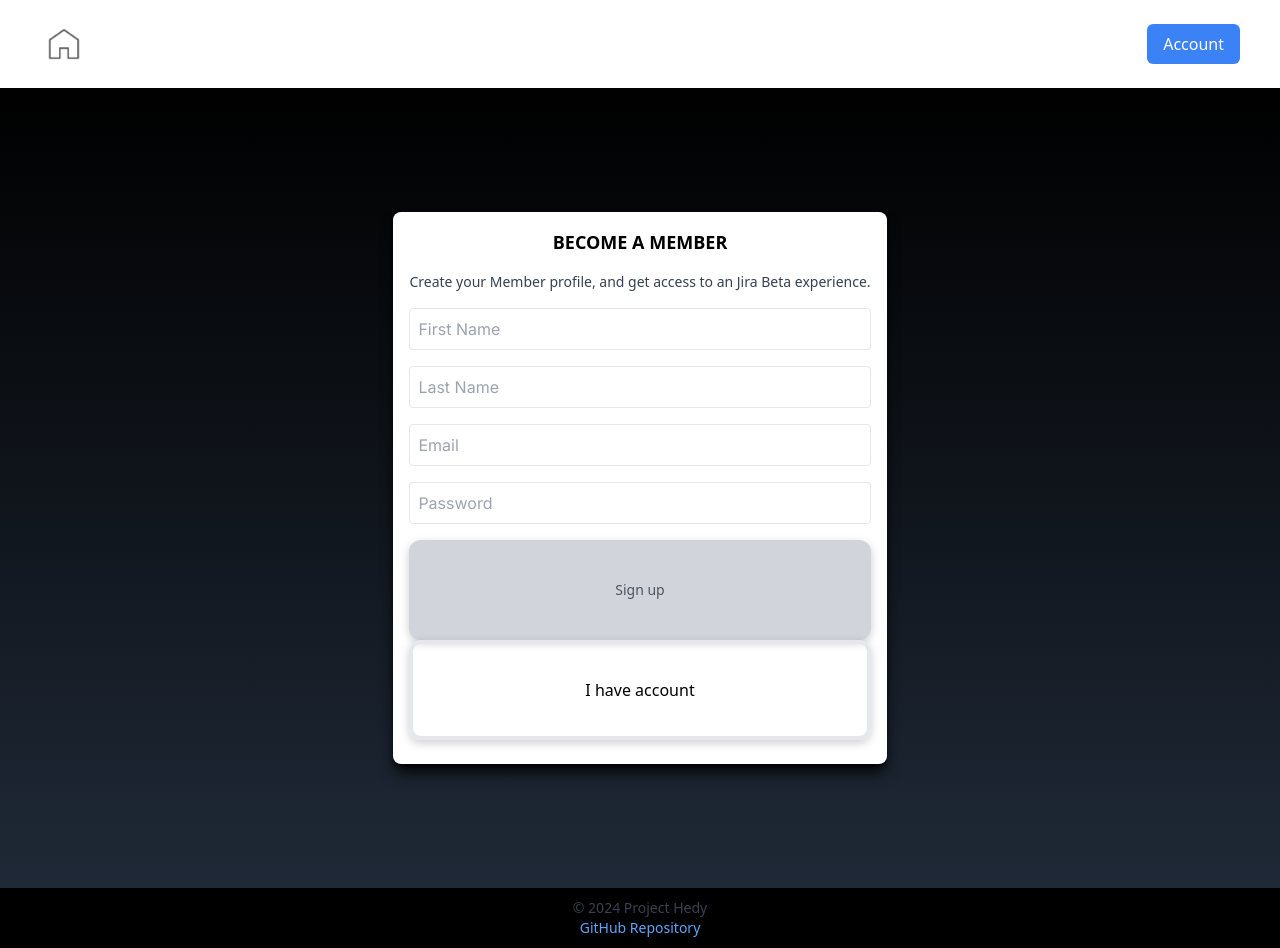
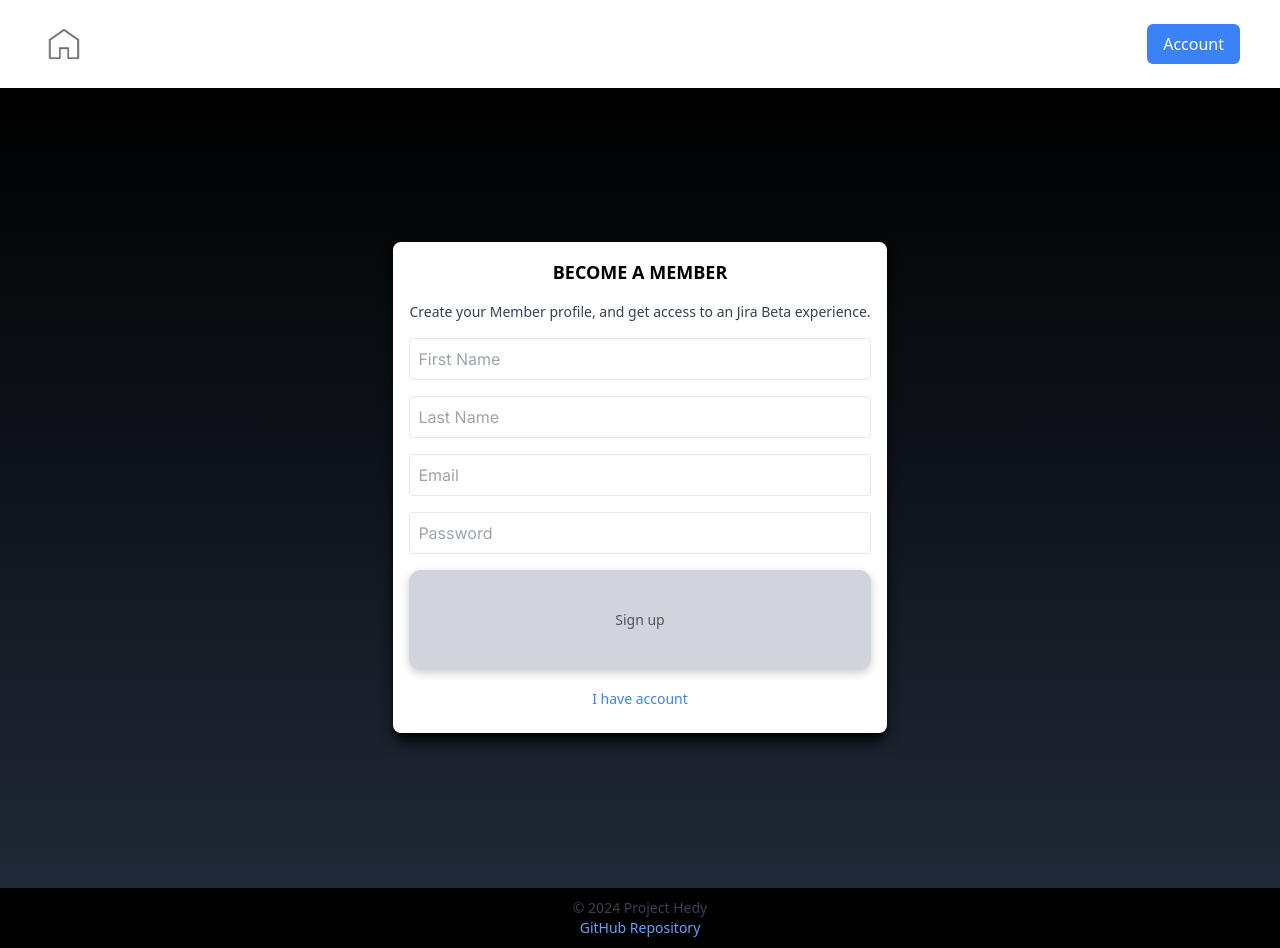
Before and after one commit to Jira-Project-Hedy/JiraProject, a Next.js app in the folder project/: page /account/register in a window 1280 px wide. Built offline with nearby package versions, Linux system fonts and the light colour scheme; no server answers.

Commit message:
btn & user

```diff
--- a/project/src/app/account/register/page.tsx
+++ b/project/src/app/account/register/page.tsx
@@ -112,11 +112,14 @@ const Register = ({ setCurrentView }: IRegisterProps) => {
               isDisabled={isSubmitDisabled}
               className="text-sm px-3 py-1 transition-colors duration-200 hover:bg-gray-700"
             />
-            <Button
-              name="I have account"
+            <div className="mt-4">
+              <button
               onClick={() => setCurrentView(LOGIN_VIEW.SIGN_IN)}
-              className="bg-gray-bg border-black-btn border border-4 font-medium mb-2 mt-0 hover:font-bold"
-            />
+              className="text-sm text-blue-500 hover:underline mb-2 mt-0"
+              >
+              I have account
+            </button>
+            </div>
           </form>
         </div>
       </div>
--- a/project/src/components/AccountInfo.tsx
+++ b/project/src/components/AccountInfo.tsx
@@ -22,7 +22,6 @@ const AccountInfo = ({ user }: IAccountInfoProps) => {
         )}
       </div>
       <div>
-        <p className="font-semibold">Signed in as {user?.displayName || "User"}</p>
         <p>{user?.email}</p>
       </div>
     </div>
```
